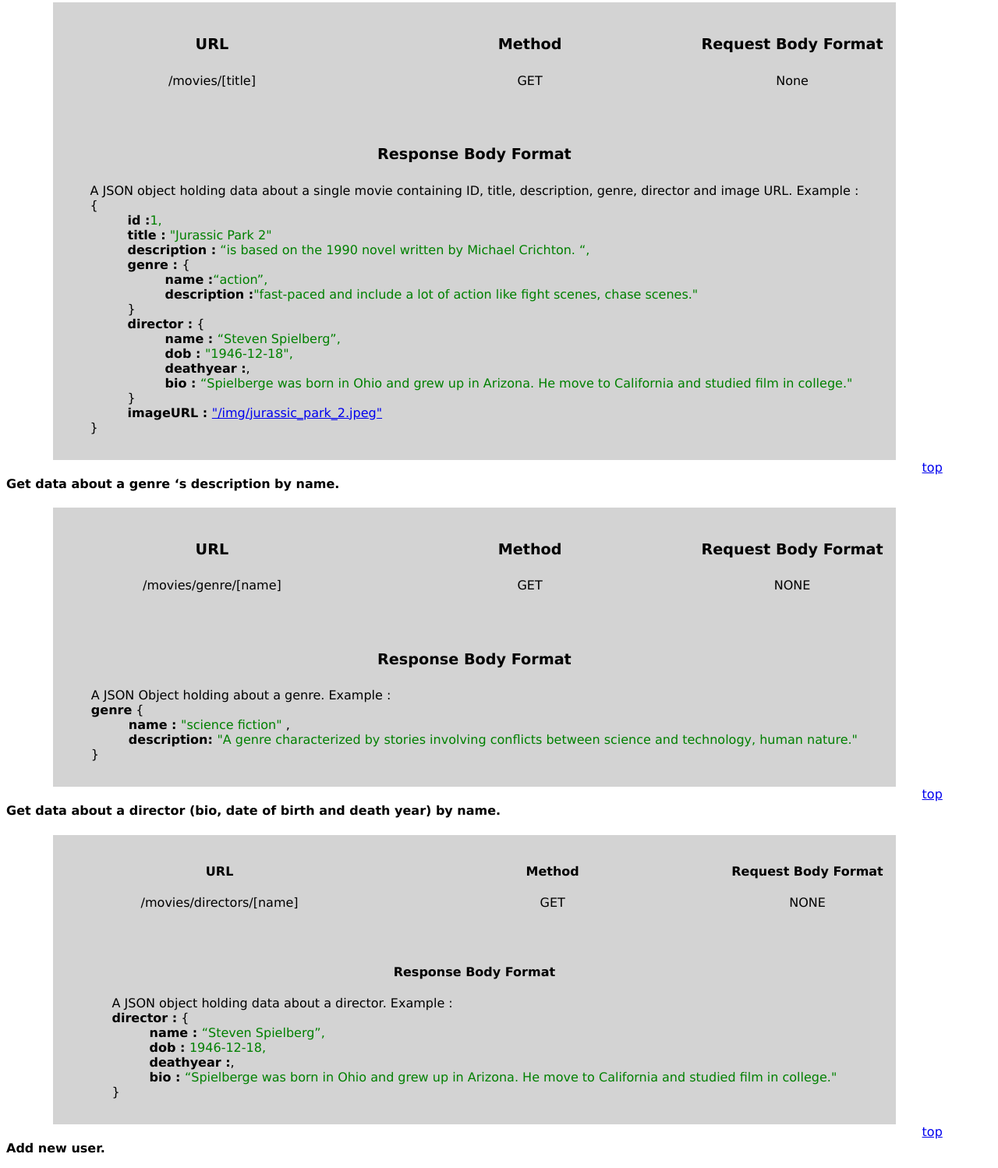
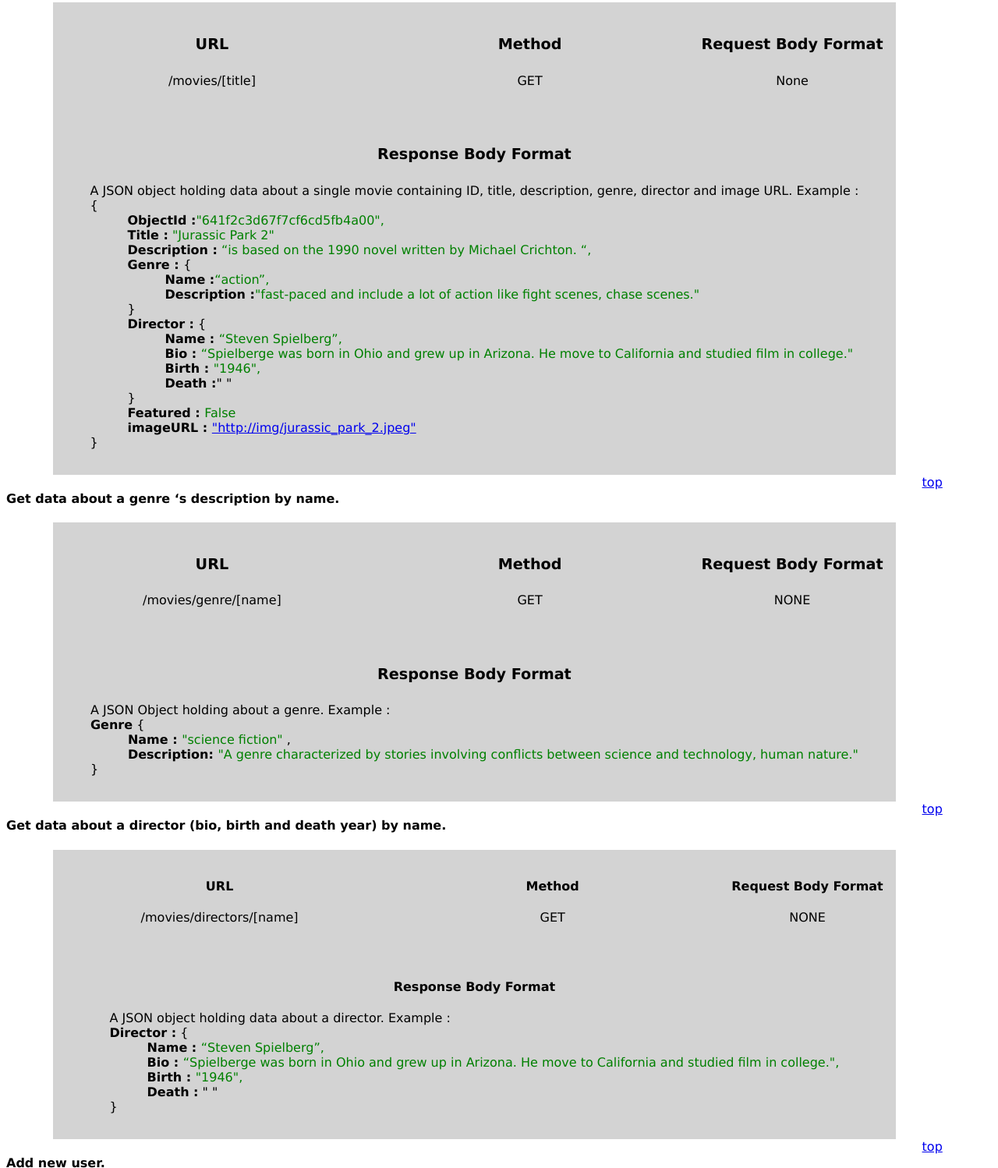
Before and after one commit to NuOrawan/movie_api, a website: page src/public/documentation.html in a window 1280 px wide. Shown: the part 792-2290 px from the top of the page at 78% size. Drawn offline with Linux system fonts and the light colour scheme.

```diff
--- a/src/public/documentation.html
+++ b/src/public/documentation.html
@@ -20,9 +20,9 @@
   <h3>URL Endpoints and Request Methods</h3>
   <ul>
     <li><a href="#getAllMovies">Get a list of all movies</a></li>
-    <li><a href="#getAMovie">Get description, genre, director, image URL of a single movie by title.</a></li>
+    <li><a href="#getAMovie">Get description, genre, director, featured or not, image URL of a single movie by title.</a></li>
     <li><a href="#getAGenre">Get data about a genre ‘s description by name.</a></li>
-    <li><a href="#getADirector">Get data about a director (bio, date of birth and death year) by name.</a></li>
+    <li><a href="#getADirector">Get data about a director (bio, birth and death year) by name.</a></li>
     <li><a href="#addNewUser">Add new user.</a></li>
     <li><a href="#updateUser">Update user info by username.</a></li>
     <li><a href="#addAMovie">Add a movie to user’s list of favorites.</a></li>
@@ -73,20 +73,21 @@
         <h4 class="header">Response Body Format</h4>
         <p>A JSON object holding data about a single movie containing ID, title, description, genre, director and image URL. Example :<br>
           {<br>
-            <span class ="indent key">id :</span><span class="value">1,</span> <br>
-            <span class ="indent key">title :</span><span class="value"> "Jurassic Park 2"</span><br>
-            <span class ="indent key">description :</span> <span class="value">“is based on the 1990 novel written by Michael Crichton. “,</span><br>
-            <span class ="indent key">genre : </span>{<br>
-              <span class="key indentDouble">name :</span><span class="value">“action”,</span><br>
-              <span class="key indentDouble">description :</span><span class="value">"fast-paced and include a lot of action like fight scenes, chase scenes."</span>  <br>
+            <span class ="indent key">ObjectId :</span><span class="value">"641f2c3d67f7cf6cd5fb4a00",</span> <br>
+            <span class ="indent key">Title :</span><span class="value"> "Jurassic Park 2"</span><br>
+            <span class ="indent key">Description :</span> <span class="value">“is based on the 1990 novel written by Michael Crichton. “,</span><br>
+            <span class ="indent key">Genre : </span>{<br>
+              <span class="key indentDouble">Name :</span><span class="value">“action”,</span><br>
+              <span class="key indentDouble">Description :</span><span class="value">"fast-paced and include a lot of action like fight scenes, chase scenes."</span>  <br>
               <span class="indent">}</span><br>
-              <span class ="indent key">director :</span> {<br>
-              <span class="key indentDouble">  name : </span><span class="value">“Steven Spielberg”,</span><br>
-              <span class="key indentDouble">  dob : </span><span class="value">"1946-12-18",</span><br>
-              <span class="key indentDouble">  deathyear :</span>,<br>
-              <span class="key indentDouble">  bio : </span><span class="value">“Spielberge was born in Ohio and grew up in Arizona. He move to California and studied film in college."</span><br>
-              <span class="indent">}</span><br>
-              <span class ="indent key">imageURL : </span><span class="value"><a href="http://img/jurasssic_park_2.jpeg">"/img/jurassic_park_2.jpeg"</a></span><br>
+              <span class ="indent key">Director :</span> {<br>
+              <span class="key indentDouble">  Name : </span><span class="value">“Steven Spielberg”,</span><br>
+              <span class="key indentDouble">  Bio : </span><span class="value">“Spielberge was born in Ohio and grew up in Arizona. He move to California and studied film in college."</span><br>
+               <span class="key indentDouble">  Birth : </span><span class="value">"1946",</span><br>
+              <span class="key indentDouble">  Death :</span>" "<br>
+              <span class ="indent key"></span> }<br>
+              <span class ="indent key">Featured : </span><span class="value">False</span><br>
+              <span class ="indent key">imageURL : </span><span class="value"><a href="http://img/jurasssic_park_2.jpeg">"http://img/jurassic_park_2.jpeg"</a></span><br>
           }<br>
           </p>
       </div>
@@ -113,16 +114,16 @@
         <h4 class="header">Response Body Format</h4>
         <p>A JSON Object holding about a genre. Example :<br>
 
-          <span class ="key">genre</span> {<br>
-            <span class="key indent"> name :  </span><span class="value">"science fiction" </span>,<br>
-            <span class="key indent"> description: </span><span class="value">"A genre characterized by stories involving conflicts between science and technology, human nature."</span><br>
+          <span class ="key">Genre</span> {<br>
+            <span class="key indent"> Name :  </span><span class="value">"science fiction" </span>,<br>
+            <span class="key indent"> Description: </span><span class="value">"A genre characterized by stories involving conflicts between science and technology, human nature."</span><br>
           }<br>
 
           </p>
       </div>
 </div>
 <a class ="right" href="#top">top</a>
-<h4 id="getADirector">Get data about a director (bio, date of birth and death year) by name.</h4>
+<h4 id="getADirector">Get data about a director (bio, birth and death year) by name.</h4>
   <div class="flex-container">
       <div class="item item-1">
         <h4 class="center">URL</h4>
@@ -142,11 +143,12 @@
       <div class="item item-4">
         <h4 class="center">Response Body Format</h4>
         <p>A JSON object holding data about a director. Example :<br>
-          <span class ="key">director :</span> {<br>
-          <span class="key indent">  name : </span><span class="value">“Steven Spielberg”,</span><br>
-          <span class="key indent">  dob : </span><span class="value">1946-12-18,</span><br>
-          <span class="key indent">  deathyear :</span>,<br>
-          <span class="key indent">  bio : </span><span class="value">“Spielberge was born in Ohio and grew up in Arizona. He move to California and studied film in college."</span><br>
+          <span class ="key">Director :</span> {<br>
+          <span class="key indent">  Name : </span><span class="value">“Steven Spielberg”,</span><br>
+          <span class="key indent">  Bio : </span><span class="value">“Spielberge was born in Ohio and grew up in Arizona. He move to California and studied film in college.",</span><br>
+          <span class="key indent">  Birth : </span><span class="value">"1946",</span><br>
+          <span class="key indent">  Death :</span> " "<br>
+
             }<br>
 
         </p>
@@ -169,11 +171,13 @@
         <h4 class="header">Request Body Format</h4>
         <p>A JSON object holding data about a new user to be added. Example :<br>
           {<br>
-          <span class ="indent key">name : </span><span class="value">“Paula Gormez”,</span><br>
-          <span class ="indent key">username : </span><span class="value">“plgormez”,</span><br>
-          <span class ="indent key">password : </span><span class="value">“PL$2023mz”,</span><br>
-          <span class ="indent key">email : </span><span class="value">“pgormez@gmail.com”,</span><br>
-          <span class ="indent key">favoriteMovies : </span><span class="value">[“Babylon”]</span><br>
+
+          <span class ="indent key">Username : </span><span class="value">“plgormez”,</span><br>
+          <span class ="indent key">Password : </span><span class="value">“PL$2023mz”,</span><br>
+          <span class ="indent key">Email : </span><span class="value">“pgormez@gmail.com”,</span><br>
+          <span class ="indent key">Birthday : </span><span class="value">“1988/10/02”,</span><br>
+          <span class ="indent key">favoriteMovies : </span><span class="value">{“Babylon”}</span><br>
+
           }<br>
           </p>
       </div>
@@ -183,11 +187,10 @@
         <p>A JSON object holding data about a new user that was added including id. Example :<br>
         {<br>
         <span class ="indent key">id :</span><span class="value">1,</span><br>
-        <span class ="indent key">name : </span><span class="value">“Paula Gormez”,</span><br>
         <span class ="indent key">username : </span><span class="value">“plgormez”,</span><br>
         <span class ="indent key">password : </span><span class="value">“PL$2023mz”,</span><br>
         <span class ="indent key">email : </span><span class="value">“pgormez@gmail.com”,</span><br>
-        <span class ="indent key">favoriteMovies : </span><span class="value">{“Babylon”}</span><br>
+        <span class ="indent key">FavoriteMovies : </span><span class="value">[“641f2c3d67f7cf6cd5fb4a00”]</span><br>
         }<br>
        </p>
       </div>
```
Also changed, not shown: src/public/img/gladiator.png (added), src/public/img/mrs_doubtfire.jpeg (added), src/public/img/scream_vi.jpeg (added), src/public/img/the_cable_guy.jpeg (added), src/public/img/the_waterboy.jpeg (added), 1 other file.
